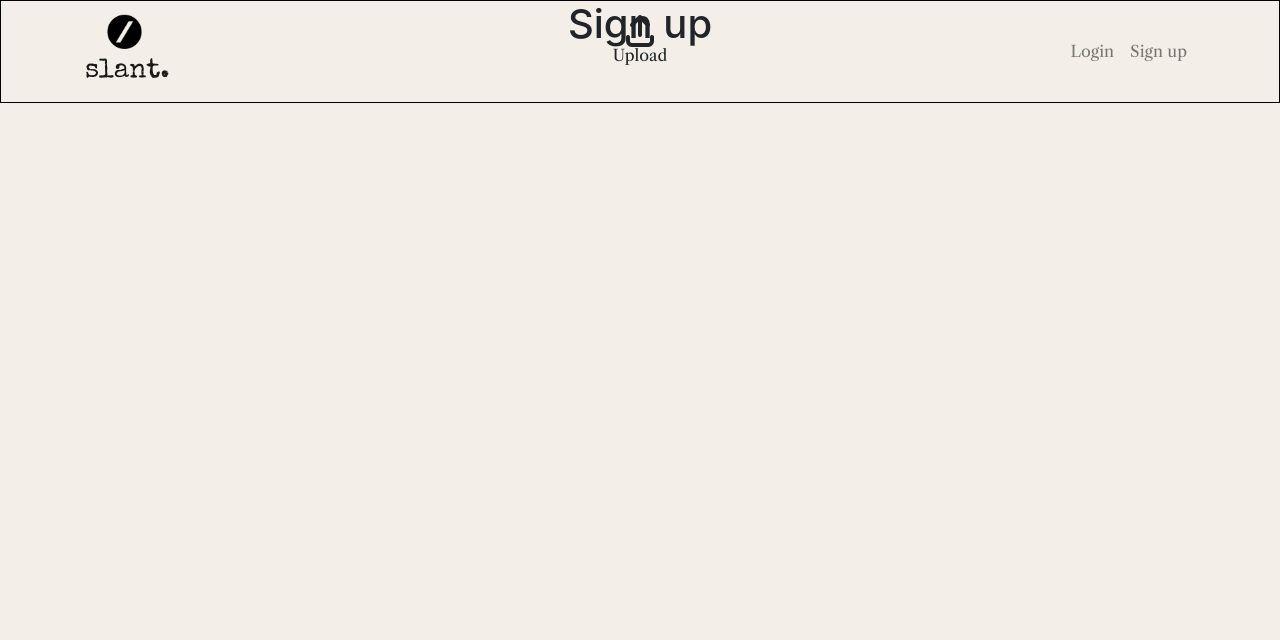
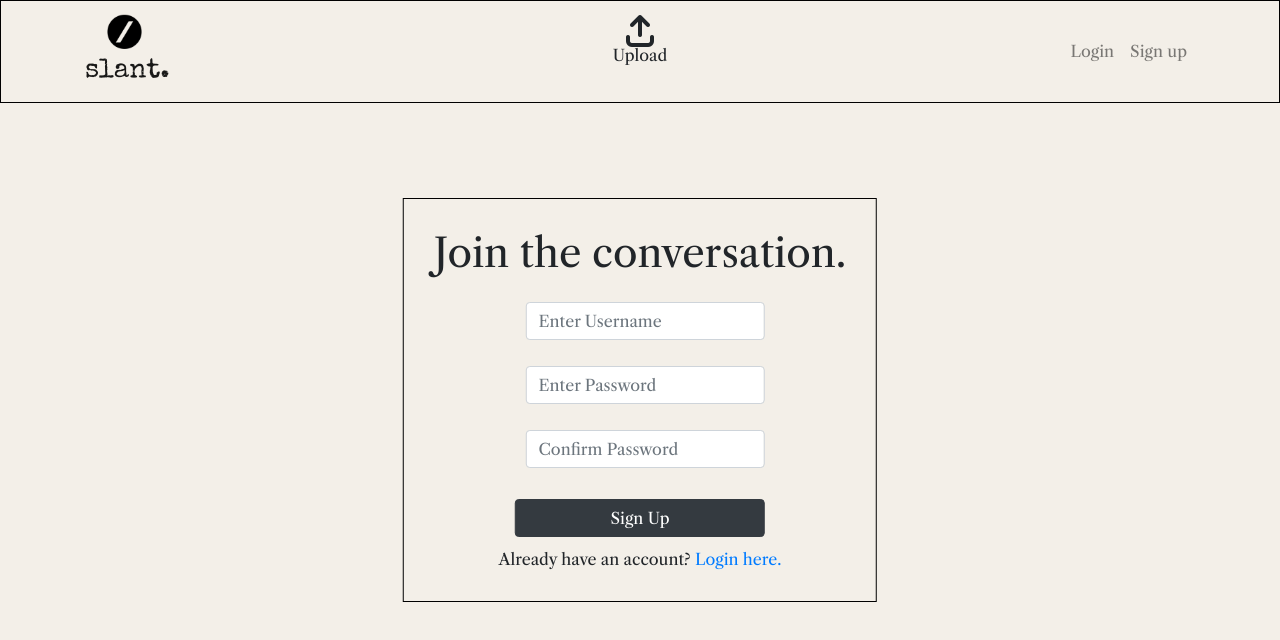
Before and after one commit to AlbaXIII/slant, a React (Create React App) app: page /signup in a window 1280 px wide. Shown: the top 640 px of the page. Built offline with nearby package versions, Linux system fonts and the light colour scheme.

Commit message:
feat - create signup form, install axios & test new user creation

```diff
--- a/src/App.js
+++ b/src/App.js
@@ -2,6 +2,8 @@ import styles from "./App.module.css";
 import NavBar from "./components/NavBar";
 import Container from "react-bootstrap/Container";
 import { Route, Switch } from "react-router-dom";
+import SignUpForm from "./pages/account/SignUpForm";
+import "./api/axiosDefaults";
 
 function App() {
   return (
@@ -10,8 +12,8 @@ function App() {
        <Container className={styles.Main}>
         <Switch>
           <Route exact path="/" render={() => <h1>HOME</h1>} />
-          <Route exact path="/signin" render={() => <h1>Login</h1>} />
-          <Route exact path="/signup" render={() => <h1>Sign up</h1>} />
+          <Route exact path="/login" render={() => <h1>Login</h1>} />
+          <Route exact path="/signup" render={() => <SignUpForm />} />
           <Route render={() => <p>Page not found!</p>} />
         </Switch>
       </Container>
--- /dev/null
+++ b/src/api/axiosDefaults.js
@@ -0,0 +1,8 @@
+import axios from "axios";
+
+axios.defaults.baseURL = 'https://slantapi-c636400a6ffd.herokuapp.com/';
+axios.defaults.headers.post["Content-Type"] = "multipart/form-data";
+axios.defaults.withCredentials = true;
+
+export const axiosReq = axios.create();
+export const axiosRes = axios.create();
--- a/src/components/NavBar.js
+++ b/src/components/NavBar.js
@@ -18,10 +18,10 @@ const NavBar = () => {
         <Navbar.Toggle aria-controls="basic-navbar-nav" />
         <Navbar.Collapse id="basic-navbar-nav">
           <Nav className="ml-auto text-right">
-            <Nav.Link>
+            <Nav.Link to="/login">
               Login
             </Nav.Link>
-            <Nav.Link>
+            <Nav.Link to="/signup">
               Sign up
             </Nav.Link>
           </Nav>
--- /dev/null
+++ b/src/pages/account/SignUpForm.js
@@ -0,0 +1,112 @@
+import React, { useState } from "react";
+import axios from "axios";
+
+import { Link, useHistory } from "react-router-dom";
+
+import styles from "../../styles/SignUpForm.module.css"
+
+import Form from "react-bootstrap/Form";
+import Button from "react-bootstrap/Button";
+import Container from "react-bootstrap/Container";
+import Alert from "react-bootstrap/Alert";
+
+
+const SignUpForm = () => {
+
+    const [newUserData, setNewUserData] = useState({
+        username: "",
+        password1: "",
+        password2: "",
+    })
+
+    const { username, password1, password2 } = newUserData;
+
+    const [errors, setErrors] = useState({});
+
+    const history = useHistory();
+
+    const handleChange = (event) => {
+        setNewUserData({
+            ...newUserData,
+            [event.target.name]: event.target.value,
+        })
+    }
+
+    const handleSignUp = async (event) => {
+        event.preventDefault();
+        try {
+            await axios.post('dj-rest-auth/registration/', newUserData)
+            history.push("/login")
+        } catch(err){
+            setErrors(err.response?.data)
+        }
+    }
+
+    return (
+        <div className={styles.container}>
+            <h2 className={styles.heading}>Join the conversation.</h2>
+            <Form onSubmit={handleSignUp} className={styles.form}>
+                <Form.Group controlId="username">
+                    <Form.Label className="d-none">Username</Form.Label>
+                    <Form.Control
+                        type="text"
+                        placeholder="Enter Username"
+                        name="username"
+                        value={username}
+                        onChange={handleChange}
+                        required
+                    />
+                </Form.Group>
+                {errors.username?.map((message, idx) =>
+                    <Alert variant="warning" key={idx}>{message}</Alert>
+                )}
+
+                <Form.Group controlId="password">
+                    <Form.Label className="d-none">Password</Form.Label>
+                    <Form.Control
+                        type="password"
+                        placeholder="Enter Password"
+                        name="password1"
+                        value={password1}
+                        onChange={handleChange}
+                        required
+                    />
+                </Form.Group>
+                {errors.password?.map((message, idx) =>
+                    <Alert variant="warning" key={idx}>{message}</Alert>
+                )}
+
+                <Form.Group controlId="passwordConfirm">
+                    <Form.Label className="d-none">Confirm Password</Form.Label>
+                    <Form.Control
+                        type="password"
+                        placeholder="Confirm Password"
+                        name="password2"
+                        value={password2}
+                        onChange={handleChange}
+                        required
+                    />
+                </Form.Group>
+                {errors.passwordConfirm?.map((message, idx) =>
+                    <Alert variant="warning" key={idx}>{message}</Alert>
+                )}
+
+                <Button variant="dark" type="submit">
+                    Sign Up
+                </Button>
+                {errors.non_field_errors?.map((message, idx) => (
+                    <Alert key={idx} variant="warning" className="mt-3">
+                        {message}
+                    </Alert>
+                ))}
+            </Form>
+            <Container>
+                <span>
+                    Already have an account? <Link to="/login">Login here.</Link>
+                </span>
+            </Container>
+        </div>
+    )
+}
+
+export default SignUpForm
--- /dev/null
+++ b/src/styles/SignUpForm.module.css
@@ -0,0 +1,48 @@
+.container {
+    padding: 30px;
+    position: absolute;
+    top: 50%;
+    left: 50%;
+    -ms-transform: translateX(-50%) translateY(-50%);
+    -webkit-transform: translate(-50%,-50%);
+    transform: translate(-50%,-50%);
+    border: 1px solid black;
+}
+
+.heading {
+    font-size: 2.5rem;
+    margin-bottom: 20px;
+}
+
+form {
+    display: flex;
+    flex-direction: column;
+    align-items: center;
+}
+
+button {
+    padding: 5px 10px;
+    cursor: pointer;
+    width: 250px;
+    margin-top: 10px;
+    margin-bottom: 10px;
+}
+
+input {
+    padding: 5px;
+    width: 250px;
+    margin: 5px;
+    box-sizing: border-box;
+}
+
+div {
+    font-family:"Libre Caslon Text", sans-serif;
+}
+
+nav {
+    margin-bottom: 20px;
+}
+
+.hidden {
+    display: none;
+}
```
Also changed, not shown: src/pages/account/LoginForm.js (added), src/pages/account/LogoutForm.js (added), src/styles/LoginForm.module.css (added), src/styles/LogoutForm.module.css (added).
